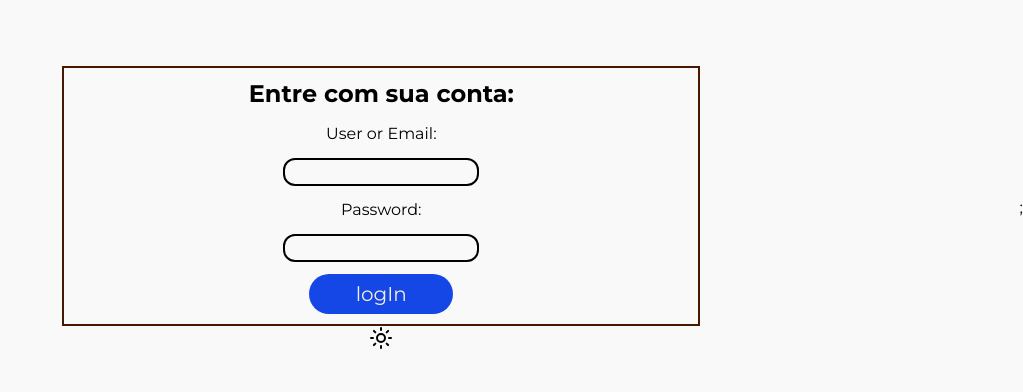
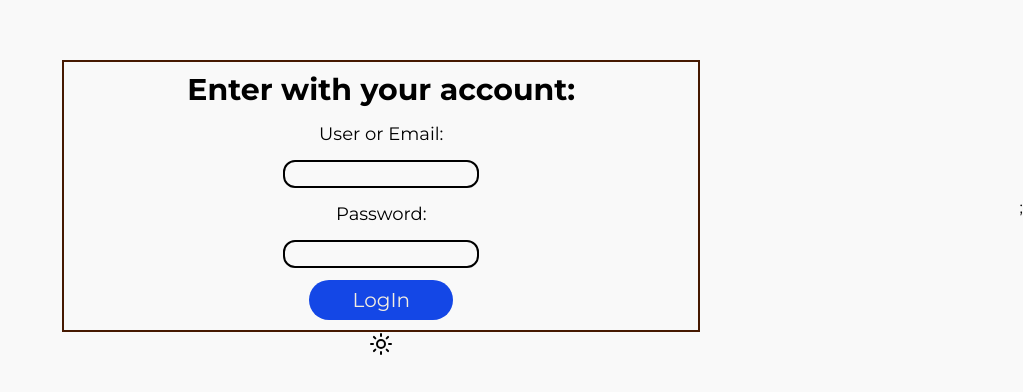
Before and after one commit to LucasAPessoa/CashierApp, a React (Vite) app in the folder frontend/: page / in a window 1280 px wide. Shown: the part 192-584 px from the top of the page, without its empty margins (257-1280 px from the left). Built offline with nearby package versions, Linux system fonts and the light colour scheme.

Commit message:
Refactor LoginForm layout and styling for improved user experience and accessibility

```diff
--- a/frontend/src/components/forms/LoginForm.tsx
+++ b/frontend/src/components/forms/LoginForm.tsx
@@ -3,22 +3,28 @@ import TextInput from "../inputs/TextInput";
 
 function LoginForm() {
     return (
+        <div className="flex h-full flex-1 flex-col items-center justify-center overflow-hidden">
             <form
                 action="get"
-            className="flex flex-col items-center justify-center gap-3 py-2.5"
+                className="flex flex-1 flex-col items-center justify-center gap-3 py-2.5"
             >
-            <h1 className="text-2xl font-bold">Entre com sua conta:</h1>
+                <h1 className="text-3xl font-bold">Enter with your account:</h1>
                 <title>LogIn</title>
-            <label htmlFor="">User or Email:</label>
+                <label htmlFor="" className="text-lg">
+                    User or Email:
+                </label>
                 <TextInput />
-            <label htmlFor="">Password:</label>
+                <label htmlFor="" className="text-lg">
+                    Password:
+                </label>
                 <TextInput />
                 <FormButton
                     method="post"
-                innerText="logIn"
+                    innerText="LogIn"
                     onClickFunc={() => {}}
                 ></FormButton>
             </form>
+        </div>
     );
 }
 export default LoginForm;
```
Lines whose indentation alone changed are shown as unchanged.
